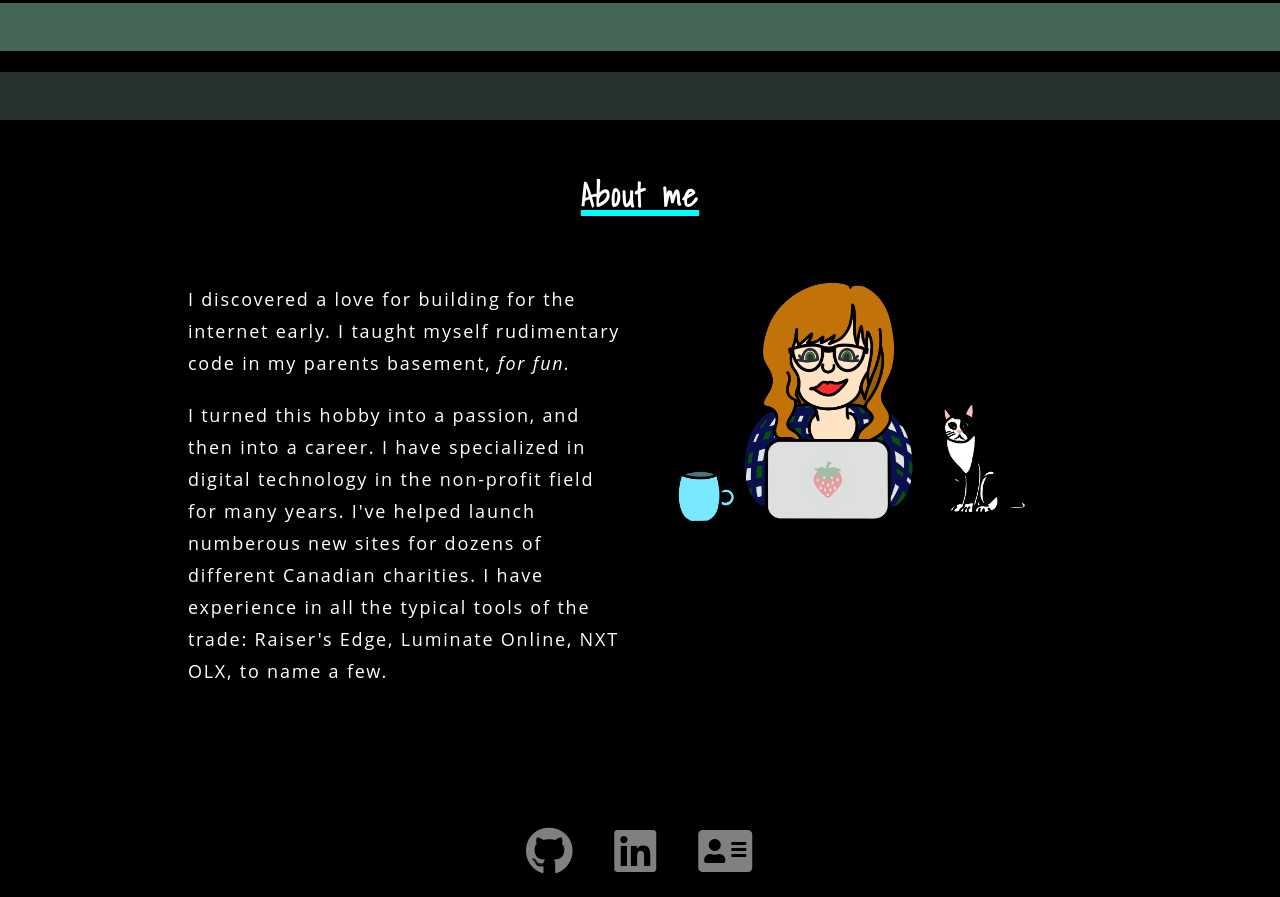
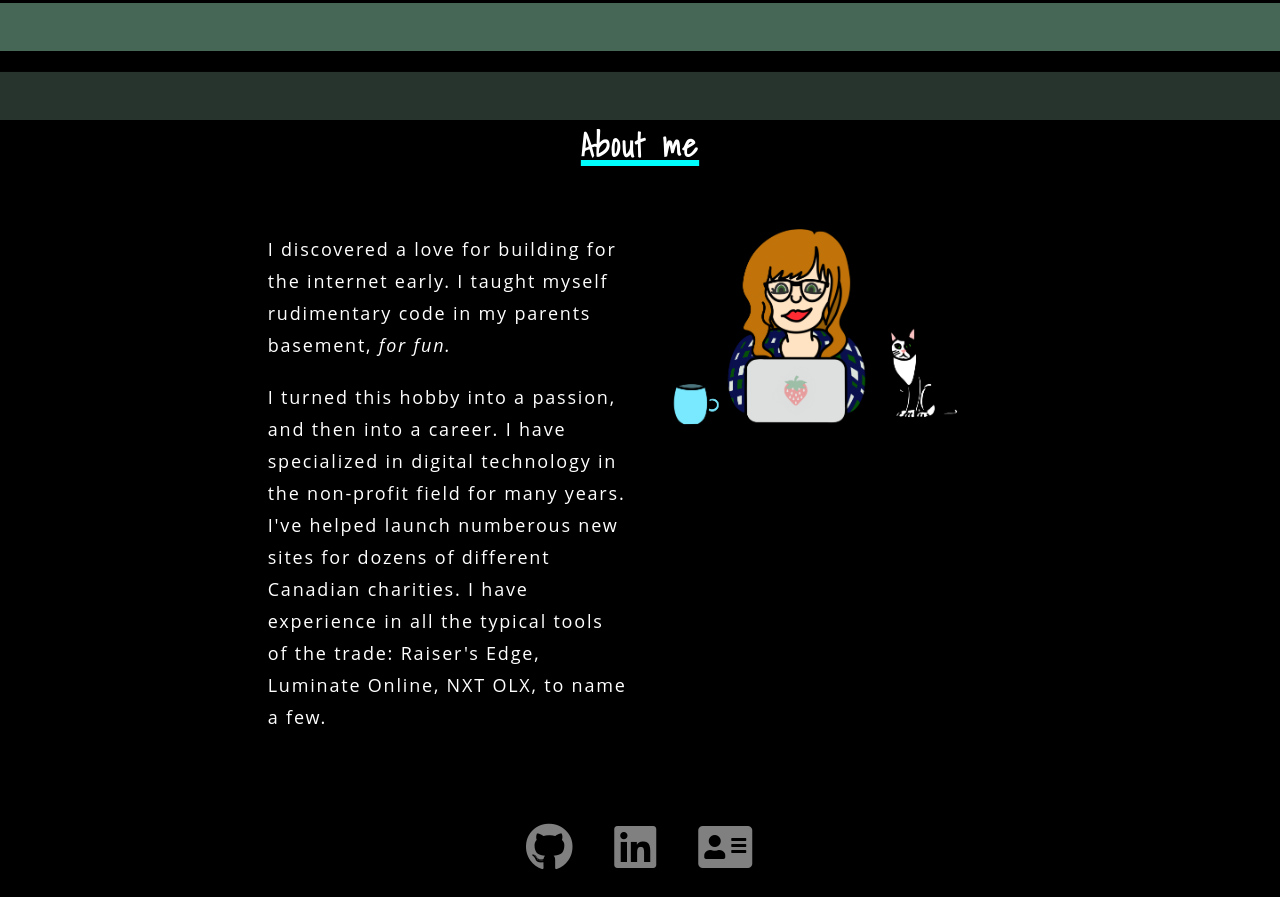
Before and after one commit to cherah-petra/ReactPortfolio20, a React (Create React App) app: page / in a window 1280 px wide. Shown: the part 480-1377 px from the top of the page. Built offline with nearby package versions, Linux system fonts and the light colour scheme.

Commit message:
adjusted main content padding

```diff
--- a/src/components/Contact/index.js
+++ b/src/components/Contact/index.js
@@ -4,7 +4,7 @@ import { useForm, ValidationError } from '@formspree/react';
 function Contact() {
   const [state, handleSubmit] = useForm("mnqkjqbn");
   if (state.succeeded) {
-      return <p>Thanks for contacting me!</p>;
+      return <p>Thanks for contacting me! I'll get back to you soon.</p>;
   }
   return (
     <section>
--- a/src/components/Page/index.js
+++ b/src/components/Page/index.js
@@ -26,7 +26,9 @@ function Page({ currentPage }) {
   return (
     <section>
       <h2 class="text-center">{capitalizeFirstLetter(currentPage.name)}</h2>
+      <div class="container">
       <PageContent>{renderPage()}</PageContent>
+      </div>
     </section>
   );
 }
--- a/src/components/Portfolio/index.js
+++ b/src/components/Portfolio/index.js
@@ -20,7 +20,7 @@ function Portfolio() {
     {
       name: 'passwordgenerator',
       description: 'JavaScript: Password Generator',
-      link: "https://github.com",
+      link: "https://github.com/cherah-petra/Challenge-03-JS-Password-Generator",
       repo: "https://github.com/cherah-petra/Challenge-03-JS-Password-Generator"
     },
     {
--- a/src/components/Resume/index.js
+++ b/src/components/Resume/index.js
@@ -5,7 +5,7 @@ function Resume() {
     <section className="my-5">
       <div className="my-2">
       <p>
-        Access my full work history <a href="https://www.linkedin.com/" class="orange">VIA LINKEDIN</a>.
+        Access my full work history <a href="https://www.linkedin.com/in/cheryl-muschallik/" class="orange" target="_blank">VIA LINKEDIN</a>.
         </p>
 
         <div class="container">
--- a/src/index.css
+++ b/src/index.css
@@ -1,7 +1,7 @@
 main {
   margin: 0 auto;
   max-width: 90%;
-  padding: 50px 30px;
+  padding: 0px 30px;
 }
 
 
```
Also changed, not shown: src/logo.svg (deleted), 1 other file (tests, documents, lock files or other folders).
